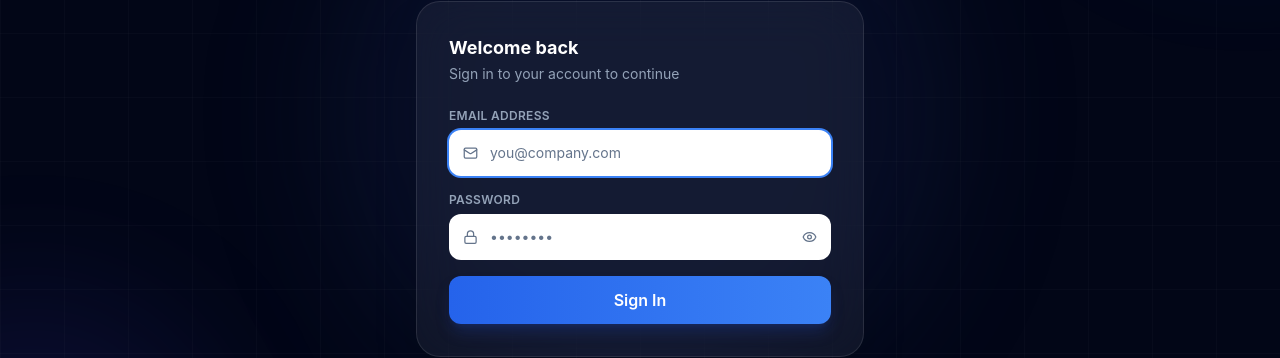
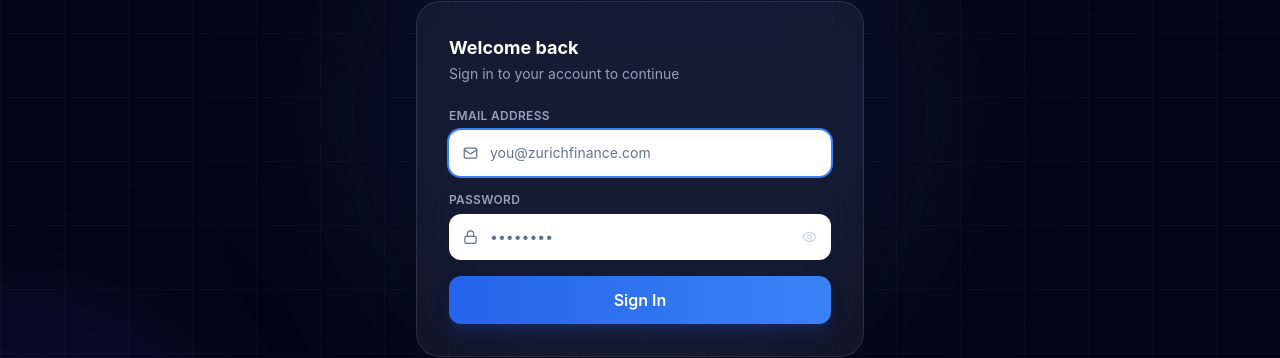
Before and after one commit to zfcorp/it-inventory, a React (Vite) app: page /login in a window 1280 px wide. Shown: the part 287-645 px from the top of the page. Built offline with nearby package versions, Linux system fonts and the light colour scheme; no server answers.

Commit message:
Fix eye icon visibility on login page

```diff
--- a/src/pages/LoginPage.tsx
+++ b/src/pages/LoginPage.tsx
@@ -58,11 +58,11 @@ const LoginPage: React.FC = () => {
               <div className="relative">
                 <Mail size={15} className="absolute left-3.5 top-1/2 -translate-y-1/2 text-slate-500" />
                 <input
-                  type="email"
+                  type="text"
                   value={email}
                   onChange={e => setEmail(e.target.value)}
                   className="w-full bg-white/8 border border-white/10 text-white placeholder-slate-500 rounded-xl px-3.5 py-3 pl-10 text-sm focus:outline-none focus:ring-2 focus:ring-blue-500 focus:border-transparent transition-all"
-                  placeholder="you@company.com"
+                  placeholder="you@zurichfinance.com"
                   required
                   autoFocus
                 />
@@ -84,7 +84,7 @@ const LoginPage: React.FC = () => {
                 <button
                   type="button"
                   onClick={() => setShowPassword(!showPassword)}
-                  className="absolute right-3.5 top-1/2 -translate-y-1/2 text-slate-500 hover:text-slate-300 transition-colors"
+                  className="absolute right-3.5 top-1/2 -translate-y-1/2 text-slate-300 hover:text-white transition-colors"
                 >
                   {showPassword ? <EyeOff size={15} /> : <Eye size={15} />}
                 </button>
```
